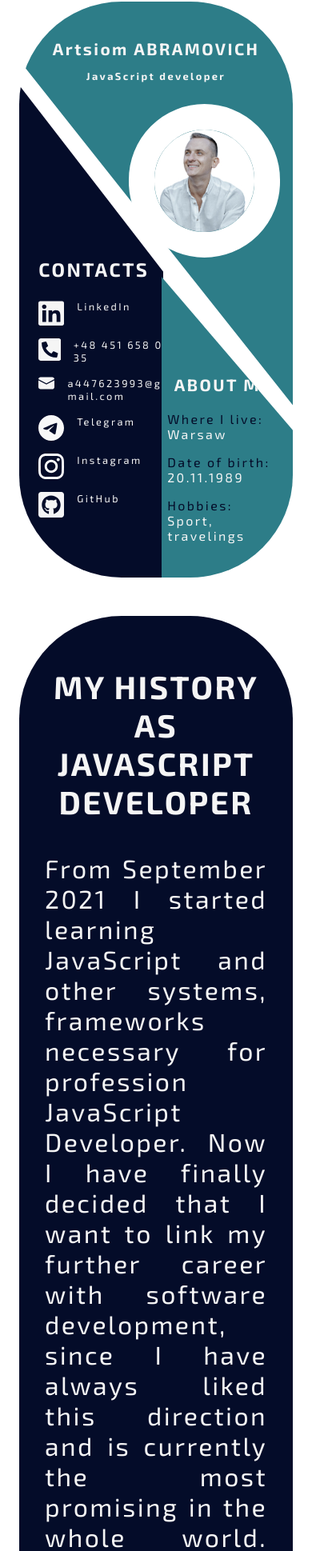
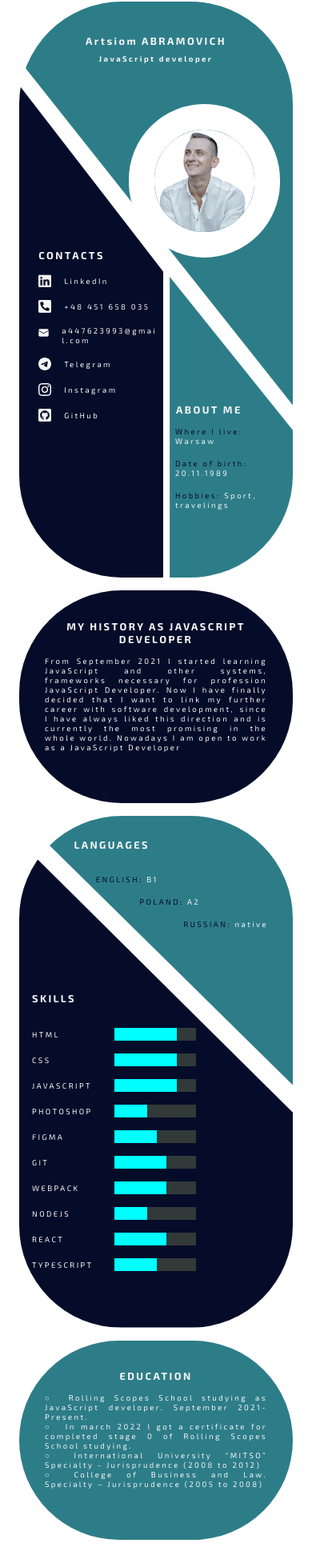
Before and after one commit to Abram31/cv-react, a React (Create React App) app: page / in a window 390 px wide. Shown: the part 22-1961 px from the top of the page at 80% size. Built offline with nearby package versions, Linux system fonts and the light colour scheme.

Commit message:
feat: add adaptive to all sections from desctop to mobile width

```diff
--- a/src/basic.scss
+++ b/src/basic.scss
@@ -1,14 +1,18 @@
     $background-name: rgba(45, 125, 136, 1);
     $background-contacts-about: rgba(4, 12, 41, 1);
     $shadowHover: rgba(105, 185, 105, 0.56);
-    $fontSizeTitle:2.5rem;
+    $fontSizeTitle: 2.5rem;
     $fontSizeText: 2rem;
 
-    $fontSizeTitle-1200:1.5rem;
-    $fontSizeText-1200: 1rem;
+    $fontSizeTitle-1050: 1.5rem;
+    $fontSizeText-1050: 1rem;
 
     $fontSizeTitle-850: 1.3rem;
     $fontSizeText-850: .8rem;
+
+    $fontSizeTitle-500: 0.8rem;
+    $fontSizeText-500: .6rem;
+
 
 
     @mixin circleForBlocks {
@@ -21,6 +25,7 @@
         list-style: none;
         text-decoration: none;
     }
+
     body,
     #root {
         font-family: "Exo 2";
@@ -29,8 +34,9 @@ body,
         // overflow-x: hidden;
         display: flex;
         flex-direction: column;
-    gap: 3rem;
+        gap: 1rem;
     }
+
     ul {
         padding: 0;
     }
--- a/src/education/education.scss
+++ b/src/education/education.scss
@@ -27,3 +27,34 @@
         }
     }
 }
+
+@media(max-width:1050px) {
+
+    .education {
+        font-size: $fontSizeText-1050;
+
+        & h3 {
+            font-size: $fontSizeTitle-1050;
+        }
+    }
+}
+@media(max-width:850px) {
+
+    .education {
+        font-size: $fontSizeText-850;
+
+        & h3 {
+            font-size: $fontSizeTitle-850;
+        }
+    }
+}
+@media(max-width:500px) {
+
+    .education {
+        font-size: $fontSizeText-500;
+
+        & h3 {
+            font-size: $fontSizeTitle-500;
+        }
+    }
+}
--- a/src/header/header.scss
+++ b/src/header/header.scss
@@ -34,15 +34,16 @@ header {
 
         @media (max-width:1050px) {
             .name {
-                font-size: $fontSizeTitle-1200;
+                font-size: $fontSizeTitle-1050;
             }
 
             .profession {
-                font-size: $fontSizeText-1200;
+                font-size: $fontSizeText-1050;
             }
         }
 
     }
+
     @media (max-width:850px) {
         .header_wrapper-name-profession {
             text-align: center;
@@ -54,6 +55,22 @@ header {
 
             .profession {
                 font-size: $fontSizeText-850;
+                padding: 0;
+            }
+        }
+    }
+
+    @media (max-width:500px) {
+        .header_wrapper-name-profession {
+            text-align: center;
+
+            .name {
+                font-size: $fontSizeTitle-500;
+                padding: 2rem 0 0 0;
+            }
+
+            .profession {
+                font-size: $fontSizeText-500;
                 padding: 0;
             }
         }
@@ -85,7 +102,19 @@ header {
 
             @media (max-width:1050px) {
                 & h3 {
-                    font-size: $fontSizeTitle-1200;
+                    font-size: $fontSizeTitle-1050;
+                }
+            }
+
+            @media (max-width:850px) {
+                & h3 {
+                    font-size: $fontSizeTitle-850;
+                }
+            }
+
+            @media (max-width:500px) {
+                & h3 {
+                    font-size: $fontSizeTitle-500;
                 }
             }
 
@@ -102,6 +131,7 @@ header {
                 color: whitesmoke;
                 font-size: 1.4rem;
                 display: flex;
+                align-items: center;
                 gap: 1rem;
                 cursor: pointer;
                 transition: .4s;
@@ -123,7 +153,7 @@ header {
 
             @media (max-width:1050px) {
                 .list-contacts__contact {
-                    font-size: $fontSizeText-1200;
+                    font-size: $fontSizeText-1050;
                 }
             }
 
@@ -132,6 +162,7 @@ header {
                     font-size: $fontSizeText-850;
                 }
             }
+
 
             .GitHub,
             .instagram,
@@ -145,6 +176,25 @@ header {
                     background-size: contain;
                     height: 2rem;
                     width: 2rem;
+                }
+            }
+
+            @media (max-width:500px) {
+                .list-contacts__contact {
+                    font-size: $fontSizeText-500;
+                }
+
+                .GitHub,
+                .instagram,
+                .telegram,
+                .mail,
+                .phone,
+                .linkedin {
+                    &::before {
+                        content: '';
+                        height: 1rem;
+                        width: 1rem;
+                    }
                 }
             }
 
@@ -178,12 +228,23 @@ header {
 
         }
     }
+
     @media (max-width:850px) {
         .header_wrapper-contacts {
             justify-content: flex-start;
 
             & h3 {
                 font-size: $fontSizeTitle-850;
+                padding: 14rem 0 0 5%;
+            }
+        }
+    }
+
+    @media (max-width:500px) {
+        .header_wrapper-contacts {
+
+            & h3 {
+                font-size: $fontSizeTitle-500;
                 padding: 14rem 0 0 5%;
             }
         }
@@ -208,7 +269,7 @@ header {
 
         @media(max-width:1050px) {
             & h3 {
-                font-size: $fontSizeTitle-1200;
+                font-size: $fontSizeTitle-1050;
             }
         }
 
@@ -216,6 +277,13 @@ header {
             & h3 {
                 padding: 50% 0 0 1rem;
                 font-size: $fontSizeTitle-850;
+            }
+        }
+
+        @media(max-width:500px) {
+            & h3 {
+                padding: 50% 0 0 .5rem;
+                font-size: $fontSizeTitle-500;
             }
         }
 
@@ -264,8 +332,26 @@ header {
 
         @media (max-width:1050px) {
             .wrapper-contacts-about-me__list-about-me {
-                font-size: $fontSizeText-1200;
+                font-size: $fontSizeText-1050;
             }
+        }
+
+        @media (max-width:850px) {
+            .wrapper-contacts-about-me__list-about-me {
+                font-size: $fontSizeText-850;
+            }
+        }
+
+        @media (max-width:500px) {
+            .wrapper-contacts-about-me__list-about-me {
+                font-size: $fontSizeText-500;
+            }
+        }
+    }
+
+    @media (max-width:500px){
+        .header_wrapper-about-me{
+            width: 45%;
         }
     }
 
--- a/src/my-history/my-history.scss
+++ b/src/my-history/my-history.scss
@@ -12,8 +12,39 @@
         font-size: $fontSizeTitle;
         text-align: center;
     }
+
     & p {
-    max-width: 1280px;
-    margin: 0 auto;
+        max-width: 1280px;
+        margin: 0 auto;
     }
 }
+
+@media(max-width:1050px) {
+    .my-history {
+        font-size: $fontSizeText-1050;
+
+        & h3 {
+            font-size: $fontSizeTitle-1050;
+        }
+    }
+}
+
+@media(max-width:850px) {
+    .my-history {
+        font-size: $fontSizeText-850;
+
+        & h3 {
+            font-size: $fontSizeTitle-850;
+        }
+    }
+}
+
+@media(max-width:500px) {
+    .my-history {
+        font-size: $fontSizeText-500;
+
+        & h3 {
+            font-size: $fontSizeTitle-500;
+        }
+    }
+}
--- a/src/my-projects/my-projects.jsx
+++ b/src/my-projects/my-projects.jsx
@@ -77,13 +77,18 @@ class Button extends Component {
     }
 
     handleClick() {
+        const maxWidth = document.documentElement.clientWidth <= 500 ? '9rem' :
+            document.documentElement.clientWidth <= 850 ? '20rem' :
+                document.documentElement.clientWidth <= 1050 ? '32rem' :
+                    '36rem';
+
         const element = document.querySelector('.wrapper-my-projects')
         this.setState(prevState => ({
             isToggleOn: !prevState.isToggleOn
         }
         ));
 
-            this.state.isToggleOn ? element.style.height = '38rem' : element.style.height = 'fit-content'
+        this.state.isToggleOn ? element.style.height = maxWidth : element.style.height = 'fit-content'
 
     }
 
--- a/src/skills/skills.scss
+++ b/src/skills/skills.scss
@@ -21,7 +21,7 @@
             flex-direction: column;
             gap: 1rem;
             width: 40%;
-            padding: 10rem 0 0 1rem;
+            padding: 12rem 0 0 1rem;
 
             & h3 {
                 font-size: $fontSizeTitle;
@@ -72,12 +72,60 @@
                 }
             }
         }
+
+        @media(max-width:1050px) {
+            .wrapper-skills {
+                padding: 26rem 0 0 1rem;
+                width: 60%;
+
+                & h3 {
+                    font-size: $fontSizeTitle-1050;
+                }
+
+                .wrapper-skills__skill {
+
+                    font-size: $fontSizeText-1050;
+
+                }
+            }
+        }
+
+        @media(max-width:850px) {
+            .wrapper-skills {
+
+                & h3 {
+                    font-size: $fontSizeTitle-850;
+                }
+
+                .wrapper-skills__skill {
+
+                    font-size: $fontSizeText-850;
+
+                }
+            }
+        }
+
+        @media(max-width:500px) {
+            .wrapper-skills {
+                padding: 12rem 0 0 1rem;
+
+                & h3 {
+                    font-size: $fontSizeTitle-500;
+                }
+
+                .wrapper-skills__skill {
+
+                    font-size: $fontSizeText-500;
+
+                }
+            }
+        }
     }
 
     .container-languages {
         position: absolute;
         width: 100%;
-        height: 60rem;
+        height: 100%;
         display: flex;
         background-color: $background-name;
         clip-path: polygon(135% 100%, 100% 100%, 100% 0%, 0% 0%);
@@ -87,7 +135,7 @@
             display: flex;
             flex-direction: column;
             gap: 1rem;
-            width: 50%;
+            width: 70%;
             top: 0;
             position: absolute;
             right: 0;
@@ -104,5 +152,65 @@
                 }
             }
         }
+
+        @media(max-width: 1050px) {
+            .wrapper-languages {
+                width: 80%;
+
+                & h3 {
+                    font-size: $fontSizeTitle-1050;
+                }
+
+                .language {
+                    font-size: $fontSizeText-1050;
+
+                }
+            }
+        }
+
+        @media(max-width: 850px) {
+            .wrapper-languages {
+
+                & h3 {
+                    font-size: $fontSizeTitle-850;
+                }
+
+                .language {
+                    font-size: $fontSizeText-850;
+
+                }
+            }
+        }
+
+    }
+
+    @media(max-width: 500px) {
+        .container-languages {
+
+            clip-path: polygon(190% 100%, 100% 100%, 100% 0%, 0% 0%);
+
+            .wrapper-languages {
+
+                & h3 {
+                    font-size: $fontSizeTitle-500;
+                }
+
+                .language {
+                    font-size: $fontSizeText-500;
+
+                }
+            }
+        }
+    }
+
+}
+
+@media(max-width:500px) {
+
+    .skills-section {
+        height: 40rem;
+        .container-skills {
+            clip-path: polygon(0% 100%, 100% 100%, 100% 58%, 0% 5%);
+        }
     }
 }
```
Also changed, not shown: src/my-projects/my-projects.scss (+86 -6 lines), 2 other files (tests, documents, lock files or other folders). Lines whose indentation alone changed are shown as unchanged.
